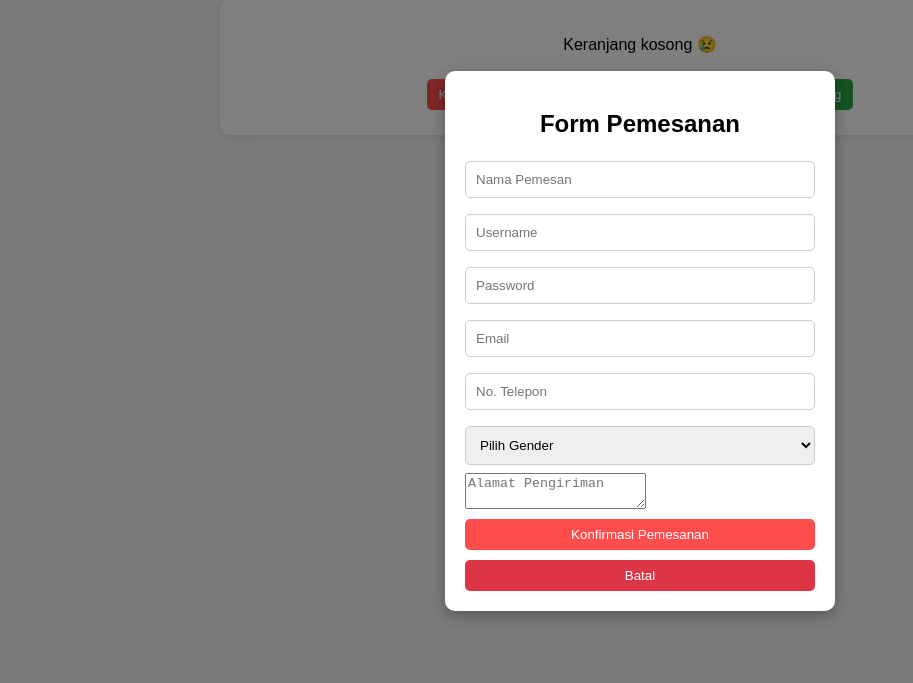
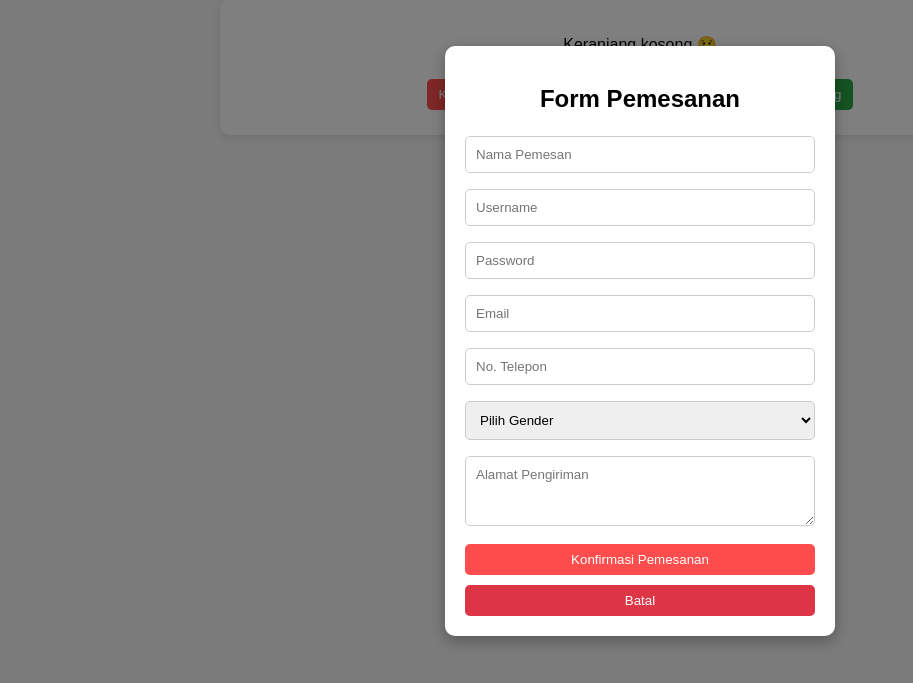
Before and after one commit to Ingrid1130/mugiwara-merch, a plain HTML site: page cart.html in a window 1280 px wide. Both pictures are taken after a click on the button "Pesan Sekarang". Shown: the part 59-742 px from the top of the page, without its empty margins (0-913 px from the left). Drawn offline with Linux system fonts and the light colour scheme.

Commit message:
Update cart.css

```diff
--- a/cart.css
+++ b/cart.css
@@ -119,20 +119,28 @@ button:hover {
 }
 
 .popup-content input,
-.popup-content select {
+.popup-content select,
+.popup-content textarea {
   width: 100%;
   padding: 10px;
   margin: 8px 0;
   border: 1px solid #ccc;
   border-radius: 5px;
   transition: border-color 0.3s, box-shadow 0.3s;
+  font-family: Arial, sans-serif;
 }
 
 .popup-content input:focus,
-.popup-content select:focus {
+.popup-content select:focus,
+.popup-content textarea:focus {
   border-color: #007bff;
   box-shadow: 0 0 5px rgba(0,123,255,0.5);
   outline: none;
+}
+
+.popup-content textarea {
+  resize: vertical; /* biar alamat bisa diperbesar ke bawah */
+  min-height: 70px;
 }
 
 .popup-content button {
```
